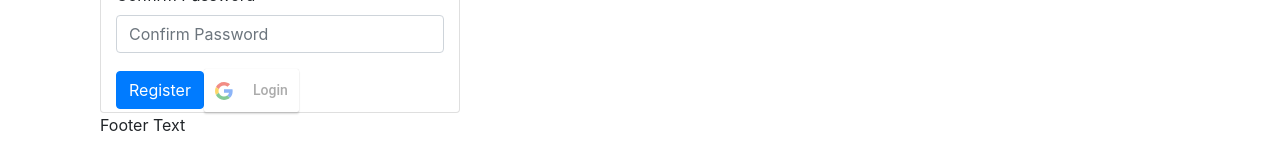
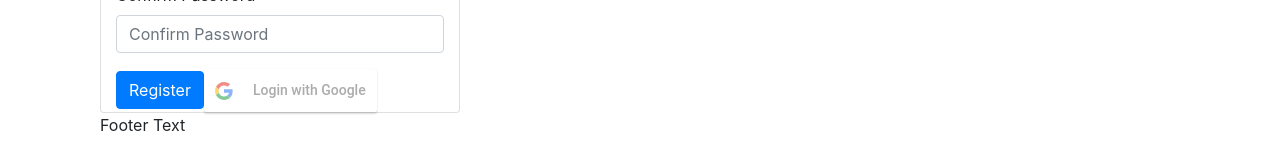
Before and after one commit to BlaiseCosico/PeraKoTo, a React (Create React App) app in the folder client/: page /login in a window 1280 px wide. Shown: the part 303-464 px from the top of the page. Built offline with nearby package versions, Linux system fonts and the light colour scheme.

Commit message:
fixed google login

```diff
--- a/client/src/App.js
+++ b/client/src/App.js
@@ -32,10 +32,10 @@ function App(){
           <div className="collpase navbar-collapse">
             <ul className="navbar-nav ml-auto">
               <li className="navbar-item">
-                <Link to="/Register" className="nav-link">Register</Link>
+                <Link to="/register" className="nav-link">Register</Link>
               </li>
               <li className="navbar-item">
-                <Link to="/Login" className="nav-link">Login</Link>
+                <Link to="/login" className="nav-link">Login</Link>
               </li>
             </ul>
           </div>
@@ -43,8 +43,8 @@ function App(){
         <br/>
 
         <div className="container">
-          <Route path="/Register" exact component={registrationPage} />
-          <Route path="/Login" exact component={loginPage} />
+          <Route path="/register" exact component={registrationPage} />
+          <Route path="/login" exact component={loginPage} />
 
           <div className="row content">
             <div className="col-sm-3">
--- a/client/src/components/loginPage/login.js
+++ b/client/src/components/loginPage/login.js
@@ -44,8 +44,8 @@ function loginPage(){
             </button>
 
             <GoogleLogin
-                clientId="571981908200-itbbtjfc1oic92csqe33bscssl8p7c57.apps.googleusercontent.com"
-                buttonText="Login"
+                clientId="571981908200-b9kkn6gprh4g09qkg9qumagipju4s4bs.apps.googleusercontent.com"
+                buttonText="Login with Google"
                 onSuccess={responseGoogle}
                 onFailure={responseGoogle}
                 cookiePolicy={'single_host_origin'}
```
